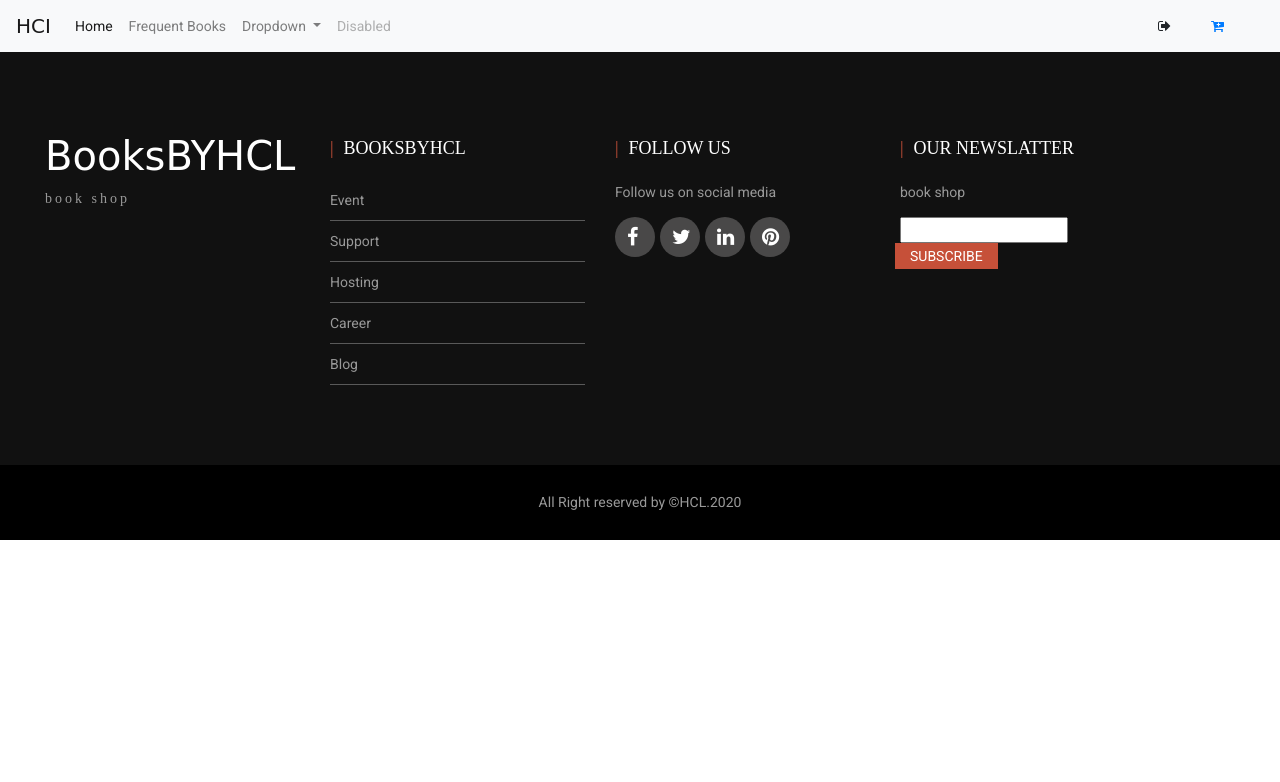
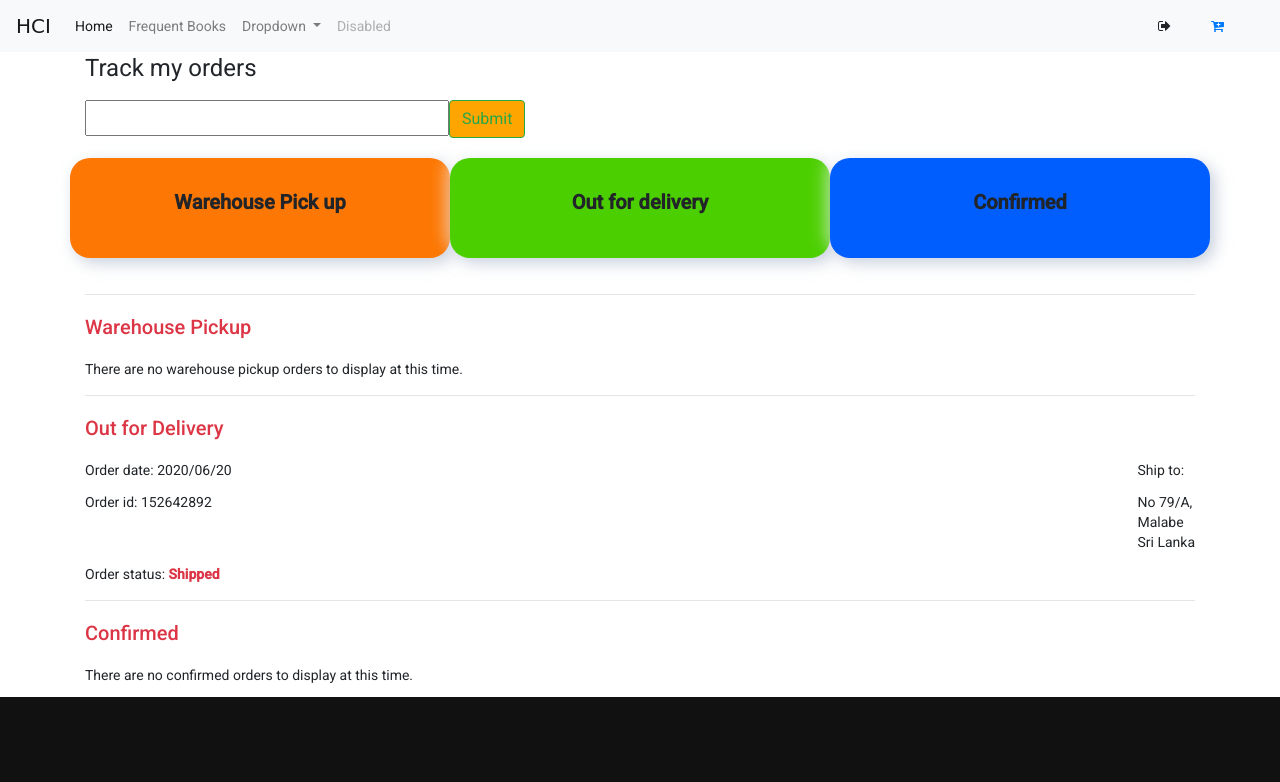
Before and after one commit to charithabw/HCI-2020, an Angular app: page /track_my_order in a window 1280 px wide. Before the commit this address led to /. Shown: the top 782 px of the page. Built offline with nearby package versions, Linux system fonts and the light colour scheme.

Commit message:
add css to track my orders component

```diff
--- a/src/app/cart_components/cart/cart.component.html
+++ b/src/app/cart_components/cart/cart.component.html
@@ -1,3 +1,4 @@
+<div class="container">
   <div>
     <h1>Shopping Cart</h1>
     <input type="checkbox">
@@ -18,3 +19,4 @@
       Get full refund if the item is not as described or if is not delivered.
     </p>
   </div>
+</div>
--- a/src/app/home_components/header/header.component.html
+++ b/src/app/home_components/header/header.component.html
@@ -31,6 +31,6 @@
     </div>
     <div style="padding-right: 5vh;">
       <a (click) ="openDialog()" style="padding-right: 5vh;"><i class="fa fa-sign-out" aria-hidden="true"></i></a>
-      <a href="#"><i class="fa fa-cart-plus" aria-hidden="true"></i></a>
+      <a href="cart"><i class="fa fa-cart-plus" aria-hidden="true"></i></a>
     </div>
   </nav>
--- a/src/app/payment_components/payment/payment.component.html
+++ b/src/app/payment_components/payment/payment.component.html
@@ -1,3 +1,4 @@
+<div class="container">
   <div>
     <h1>Payment Methods</h1>
   </div>
@@ -27,3 +28,5 @@
     <button>Cancel</button>
     <p>add another card</p>
   </div>
+
+</div>
--- a/src/app/tracking_components/track-my-order/track-my-order.component.css
+++ b/src/app/tracking_components/track-my-order/track-my-order.component.css
@@ -0,0 +1,14 @@
+.neumorphism {
+  position: relative;
+  text-align: center;
+  font-weight: bolder;
+  font-size: 20px;
+  margin-right: auto;
+  margin-left: auto;
+  border-radius: 20px;
+  border: none;
+  display: grid;
+  align-items: center;
+  height: 100px;
+  width: 90%;
+}
--- a/src/app/tracking_components/track-my-order/track-my-order.component.html
+++ b/src/app/tracking_components/track-my-order/track-my-order.component.html
@@ -1,40 +1,58 @@
+<div class="container">
   <div>
     <h1>Track my orders</h1>
-  <input type="text">
-  <button>Submit</button>
+    <input type="text" style="padding: 6px 100px">
+    <button class="btn btn-outline-success my-2 my-sm-0" type="submit" style="background-color: orange;">Submit</button>
   </div>
   <br>
-<div>
-  <button>Warehouse Pick up</button>
-  <button>Out for delivery</button>
-  <button>Confirmed</button>
+  <div class="row">
+    <div class="col-12 col-md-4 col-lg-4 col-xl-4 col-md-4 col-lg-4 col-xl-4 neumorphism" style="box-shadow: 5px 5px 16px rgb(163, 177, 198, 0.6), -5px -5px 16px rgba(255, 255, 255, 0.5); background-color: #fc7703">
+      <p>Warehouse Pick up</p>
+    </div>
+    <div class="col-12 col-md-4 col-lg-4 col-xl-4 col-md-4 col-lg-4 col-xl-4 neumorphism" style="box-shadow: 5px 5px 16px rgb(163, 177, 198, 0.6), -5px -5px 16px rgba(255, 255, 255, 0.5); background-color: #4ccf00">
+      <p>Out for delivery</p>
+    </div>
+    <div class="col-12 col-md-4 col-lg-4 col-xl-4 col-md-4 col-lg-4 col-xl-4 neumorphism" style="box-shadow: 5px 5px 16px rgb(163, 177, 198, 0.6), -5px -5px 16px rgba(255, 255, 255, 0.5); background-color: #005eff">
+      <p>Confirmed</p>
+    </div>
+
+
   </div>
 
   <br>
   <hr>
 
   <div>
-  <h2>Warehouse Pickup</h2>
+    <h2 class="text-danger">Warehouse Pickup</h2>
     <p>There are no warehouse pickup orders to display at this time.</p>
   </div>
 
   <hr>
 
   <div>
-  <h2>Out for Delivery</h2>
+    <h2 class="text-danger">Out for Delivery</h2>
+    <div class="d-flex justify-content-between">
       <div>
         <p>Order date: 2020/06/20</p>
         <p>Order id: 152642892</p>
+      </div>
+      <div>
         <p>Ship to: </p>
         <p>No 79/A,<br>Malabe<br>Sri Lanka</p>
-
-    <p>Order status: Shipped</p>
       </div>
     </div>
+  </div>
+  <div>
+    <p>Order status: <b class="text-danger">Shipped</b></p>
+  </div>
+
 
   <hr>
 
   <div>
-  <h2>Confirmed</h2>
+    <h2 class="text-danger">Confirmed</h2>
     <p>There are no confirmed orders to display at this time.</p>
   </div>
+
+
+</div>
```
Also changed, not shown: src/app/app-routing.module.ts (+7 -1 lines), 1 other file (tests, documents, lock files or other folders). Lines whose indentation alone changed are shown as unchanged.
